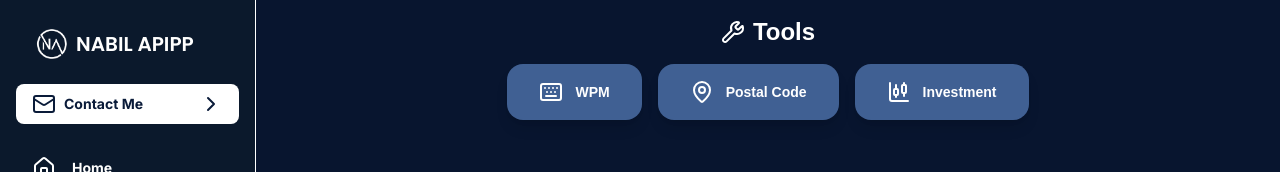
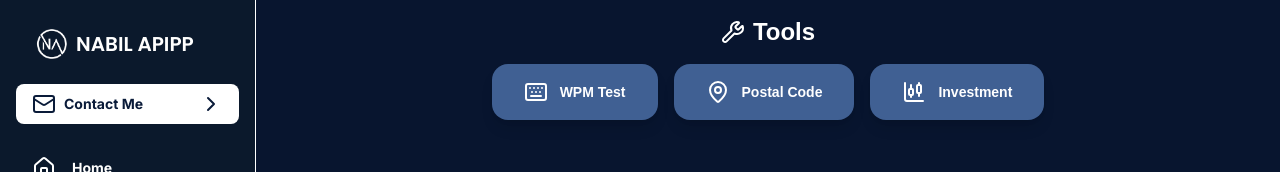
Before and after one commit to NaApipp/portosuperapp_v2, a Next.js app: page /playground/tools in a window 1280 px wide. Shown: the top 172 px of the page. Built offline with nearby package versions, Linux system fonts and the light colour scheme; no server answers.

Commit message:
fix: fixing awording button tabs wpm tools

```diff
--- a/app/playground/tools/tabs/index.tsx
+++ b/app/playground/tools/tabs/index.tsx
@@ -10,7 +10,7 @@ export default function Tabs() {
   const activeTab = searchParams.get("tab") || "wpm";
 
   const tabs = [
-    { icon: <Keyboard />,name: "WPM", value: "wpm" },
+    { icon: <Keyboard />,name: "WPM Test", value: "wpm" },
     { icon: <MapPin />,name: "Postal Code", value: "postal-code" },
     { icon: <ChartCandlestick />,name: "Investment", value: "investment" },
   ];
```
